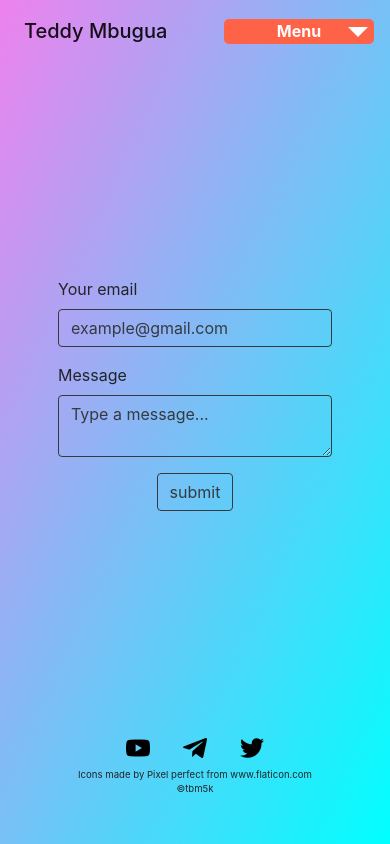
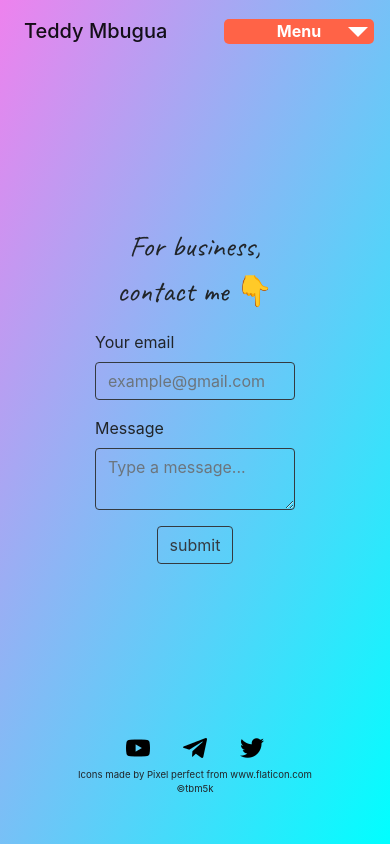
Before and after one commit to tbm5k/my-site, a React (Create React App) app: page /contact in a window 390 px wide. Built offline with nearby package versions, Linux system fonts and the light colour scheme.

Commit message:
header tweaks

```diff
--- a/src/App.js
+++ b/src/App.js
@@ -1,99 +1,16 @@
 import React from 'react';
 import './App.css';
 import Footer from './components/Footer';
-import Home from './components/Home';
-import Projects from './components/Projects';
-import Contact from './components/Contact';
-//import Dropdown from './components/Dropdown';
-import {BrowserRouter as Router, Link, Switch, Route} from 'react-router-dom';
+import Main from "./components/Main";
+import Header from "./components/Header";
 
 class App extends React.Component {
-
-  constructor(){
-    super();
-
-    this.state = {
-          displayMenu: false,
-        };
-
-     this.showDropdownMenu = this.showDropdownMenu.bind(this);
-     this.hideDropdownMenu = this.hideDropdownMenu.bind(this);
-
-   };
-
-   showDropdownMenu(event) {
-       event.preventDefault();
-       this.setState({ displayMenu: true }, () => {
-       document.addEventListener('click', this.hideDropdownMenu);
-       });
-     }
-
-     hideDropdownMenu() {
-       this.setState({ displayMenu: false }, () => {
-         document.removeEventListener('click', this.hideDropdownMenu);
-       });
-
-     }
 
   render (){
     return (
       <div className="App">
-        <Router>
-        <header>
-          <nav className="navbar navbar-light d-flex bd-highlight">
-              <span className="navbar-brand mb-0 h1 p-2 flex-fill bd-highlight" style={{textAlign:'left'}}>Teddy Mbugua</span>
-              {
-                /*
-                <ul className="nav flex-fill bd-highlight header-nav">
-                <li className="nav-item font-weight-bold px-1">
-                  <Link className="li" to="/">Home</Link>
-                </li>
-                <li className="nav-item font-weight-bold px-1">
-                  <Link className="li" to="/projects">Projects</Link>
-                </li>
-                <li className="nav-item font-weight-bold px-1">
-                  <Link className="li" to="/contact">Contact</Link>
-                </li>
-              </ul>
-              */
-              }
-              <div  className="dropdown">
-                <div className="button" onClick={this.showDropdownMenu}>Menu</div>
-
-                  { this.state.displayMenu ?
-                  (
-
-                      <ul className="drop-ul">
-                        <li className="drop-li">
-                          <Link to="/">Home</Link>
-                        </li>
-                        <li className="drop-li">
-                          <Link to="/projects">Projects</Link>
-                        </li>
-                        <li className="drop-li">
-                          <Link to="/contact">Contact</Link>
-                        </li>
-                      </ul>
-
-                  ):
-                  (
-                    null
-                  )
-                }
-
-              </div>
-          </nav>
-        </header>
-        <main className="container main-container">
-            <div className="child-container">
-              <Switch>
-                <Route exact path="/" component={Home} />
-                <Route path="/projects" component={Projects} />
-                <Route path="/contact" component={Contact} />
-              </Switch>
-            </div>
-          </main>
-        </Router>
+        <Header/>
+        <Main/>
         <Footer/>
       </div>
     );
--- a/src/components/Contact.js
+++ b/src/components/Contact.js
@@ -5,8 +5,8 @@ class Contact extends React.Component{
     constructor(props){
         super(props);
         this.state = {
-            fromAddress : 'example@gmail.com',
-            message : 'Type a message...'
+            fromAddress : '',
+            message : ''
         }
 
         this.handleInputChange = this.handleInputChange.bind(this);
@@ -26,7 +26,7 @@ class Contact extends React.Component{
     handleSubmit(event){
         //alert('Email : ' + this.state.fromAddress + '\n'+ 'Message : ' + this.state.message);
         event.preventDefault();
-        fetch('http://localhost:8080/message', {
+        fetch('http://tbm5k.herokuapp.com/message', {
             method: 'POST',
             headers: {'Content-Type':'application/json'},
             body: JSON.stringify({
@@ -45,13 +45,14 @@ class Contact extends React.Component{
     render(){
         return(
             <form onSubmit={this.handleSubmit}>
+                <p style={{fontFamily : 'Caveat', fontSize : '30px'}}>For business, contact me <span role="img" aria-label="index-finger">👇</span></p>
                 <div className="form-group">
                     <label for="exampleFormControlInput1">Your email</label>
-                    <input name="fromAddress" type="email" class="form-control bg-transparent btn-outline-dark" value={this.state.fromAddress} onChange={this.handleInputChange} required/>
+                    <input name="fromAddress" type="email" class="form-control bg-transparent btn-outline-dark" value={this.state.fromAddress} placeholder="example@gmail.com" onChange={this.handleInputChange} required/>
                 </div>
                 <div class="form-group">
                     <label for="exampleFormControlTextarea1">Message</label>
-                    <textarea name="message" type="text" class="form-control bg-transparent btn-outline-dark" value={this.state.message} onChange={this.handleInputChange} required/>
+                    <textarea name="message" type="text" class="form-control bg-transparent btn-outline-dark" value={this.state.message} placeholder="Type a message..." onChange={this.handleInputChange} required/>
                 </div>
                 <input type="submit" className="btn btn-outline-dark" value="submit"/>
             </form>
--- a/src/components/Dropdown.js
+++ b/src/components/Dropdown.js
@@ -1,62 +1,62 @@
-// import React from 'react'
-// import {BrowserRouter as Router, Link} from 'react-router-dom'
+import React from 'react'
+import {BrowserRouter as Router, Link} from 'react-router-dom'
 
-// class Dropdown extends React.Component {
-//     constructor(){
-//      super();
+class Dropdown extends React.Component {
+    constructor(){
+     super();
 
-//      this.state = {
-//            displayMenu: false,
-//          };
+     this.state = {
+           displayMenu: false,
+         };
 
-//       this.showDropdownMenu = this.showDropdownMenu.bind(this);
-//       this.hideDropdownMenu = this.hideDropdownMenu.bind(this);
+      this.showDropdownMenu = this.showDropdownMenu.bind(this);
+      this.hideDropdownMenu = this.hideDropdownMenu.bind(this);
 
-//     };
+    };
 
-//     showDropdownMenu(event) {
-//         event.preventDefault();
-//         this.setState({ displayMenu: true }, () => {
-//         document.addEventListener('click', this.hideDropdownMenu);
-//         });
-//       }
+    showDropdownMenu(event) {
+        event.preventDefault();
+        this.setState({ displayMenu: true }, () => {
+        document.addEventListener('click', this.hideDropdownMenu);
+        });
+      }
 
-//       hideDropdownMenu() {
-//         this.setState({ displayMenu: false }, () => {
-//           document.removeEventListener('click', this.hideDropdownMenu);
-//         });
+      hideDropdownMenu() {
+        this.setState({ displayMenu: false }, () => {
+          document.removeEventListener('click', this.hideDropdownMenu);
+        });
 
-//       }
+      }
 
-//       render() {
-//         return (
-//             <div  className="dropdown">
-//               <div className="button" onClick={this.showDropdownMenu}>Menu</div>
+      render() {
+        return (
+            <div  className="dropdown">
+              <div className="button" onClick={this.showDropdownMenu}>Menu</div>
 
-//                 { this.state.displayMenu ?
-//                 (
-//                   <Router forceRefresh={true}>
-//                     <ul className="drop-ul">
-//                       <li className="drop-li">
-//                         <Link to="/">Home</Link>
-//                       </li>
-//                       <li className="drop-li">
-//                         <Link to="/projects">Projects</Link>
-//                       </li>
-//                       <li className="drop-li">
-//                         <Link to="/contact">Contact</Link>
-//                       </li>
-//                     </ul>
-//                   </Router>
-//                 ):
-//                 (
-//                   null
-//                 )
-//               }
+                { this.state.displayMenu ?
+                (
+                  <Router forceRefresh={true}>
+                    <ul className="drop-ul">
+                      <li className="drop-li">
+                        <Link to="/">Home</Link>
+                      </li>
+                      <li className="drop-li">
+                        <Link to="/projects">Projects</Link>
+                      </li>
+                      <li className="drop-li">
+                        <Link to="/contact">Contact</Link>
+                      </li>
+                    </ul>
+                  </Router>
+                ):
+                (
+                  null
+                )
+              }
 
-//             </div>
-//         );
-//       }
-//     }
+            </div>
+        );
+      }
+    }
 
-// export default Dropdown;
+export default Dropdown;
--- a/src/components/Header.js
+++ b/src/components/Header.js
@@ -1,29 +1,15 @@
-// import React from 'react'
-// import {Link, BrowserRouter as Router} from 'react-router-dom'
-// import Dropdown from './Dropdown';
+import React from 'react'
+import Dropdown from './Dropdown';
 
-// function Header(){
-//     return(
-//         <header>
-//         <nav className="navbar navbar-light d-flex bd-highlight">
-//             <span className="navbar-brand mb-0 h1 p-2 flex-fill bd-highlight" style={{textAlign:'left'}}>Teddy Mbugua</span>
-//             <Router forceRefresh={true}>
-//             <ul className="nav flex-fill bd-highlight header-nav">
-//               <li className="nav-item font-weight-bold px-1">
-//                 <Link className="li" to="/">Home</Link>
-//               </li>
-//               <li className="nav-item font-weight-bold px-1">
-//                 <Link className="li" to="/projects">Projects</Link>
-//               </li>
-//               <li className="nav-item font-weight-bold px-1">
-//                 <Link className="li" to="/contact">Contact</Link>
-//               </li>
-//             </ul>
-//             </Router>
-//             <Dropdown/>
-//         </nav>
-//       </header>
-//     );
-// }
+function Header(){
+    return(
+        <header>
+        <nav className="navbar navbar-light d-flex bd-highlight">
+            <span className="navbar-brand mb-0 h1 p-2 flex-fill bd-highlight" style={{textAlign:'left'}}>Teddy Mbugua</span>
+            <Dropdown/>
+        </nav>
+      </header>
+    );
+}
 
-// export default Header
+export default Header
--- a/src/components/Main.js
+++ b/src/components/Main.js
@@ -1,23 +1,23 @@
-// import React from 'react';
-// import Home from './Home'
-// import Projects from './Projects';
-// import Contact from './Contact';
-// import {BrowserRouter as Router, Switch, Route} from 'react-router-dom';
+import React from 'react';
+import Home from './Home'
+import Projects from './Projects';
+import Contact from './Contact';
+import {BrowserRouter as Router, Switch, Route} from 'react-router-dom';
 
-// function Main(){
-//     return (
-//         <main className="container main-container">
-//           <div className="child-container">
-//               <Router>
-//                 <Switch>
-//                     <Route exact path="/" component={Home} />
-//                     <Route path="/projects" component={Projects} />
-//                     <Route path="/contact" component={Contact} />
-//                 </Switch>
-//               </Router>
-//           </div>
-//         </main>
-//     );
-// }
+function Main(){
+    return (
+        <main className="container main-container">
+          <div className="child-container">
+              <Router>
+                <Switch>
+                    <Route exact path="/" component={Home} />
+                    <Route path="/projects" component={Projects} />
+                    <Route path="/contact" component={Contact} />
+                </Switch>
+              </Router>
+          </div>
+        </main>
+    );
+}
 
-// export default Main
+export default Main
--- a/src/index.css
+++ b/src/index.css
@@ -161,6 +161,12 @@ a{
 
 /*Media queries*/
 
+@media (max-width: 576px) {
+  form{
+    width: 200px;
+  }
+}
+
 @media (min-width : 768px){
 
   .child-container{
```
